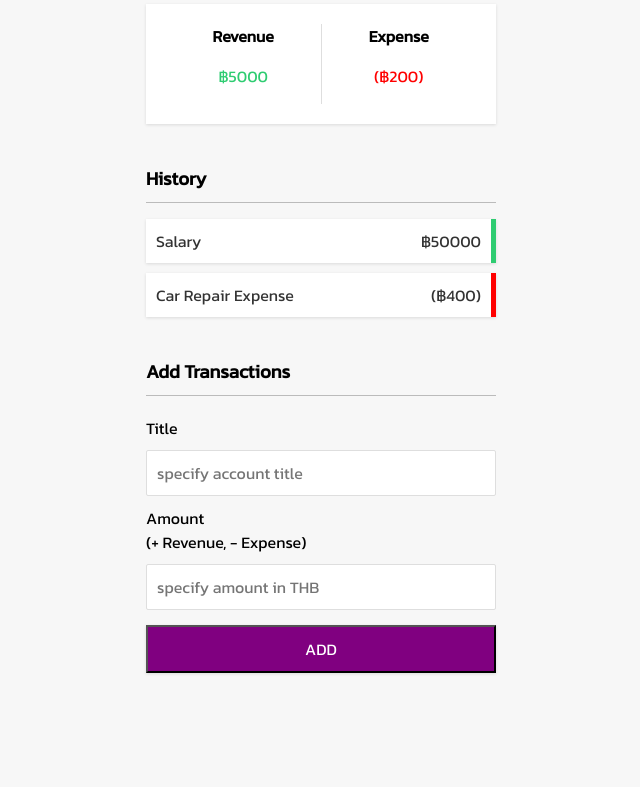
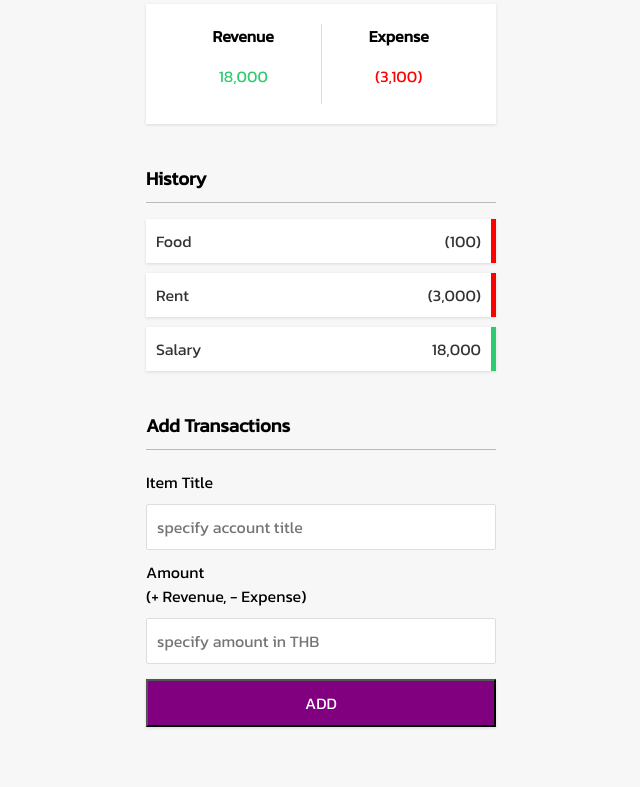
Before and after one commit to Kornkawin/javascript-project, a plain HTML site: page money-tracker/index.html in a window 1280 px wide. Shown: the part 193-980 px from the top of the page, without its empty margins (319-959 px from the left). Before the commit the page ends 926 px from the top, so only its background shows below. Drawn offline with Linux system fonts and the light colour scheme.

Commit message:
[money-tracker] update script.js

```diff
--- a/money-tracker/index.html
+++ b/money-tracker/index.html
@@ -7,7 +7,6 @@
     <meta http-equiv="X-UA-Compatible" content="ie=edge">
     <title>Money Tracker</title>
     <link rel="stylesheet" href="style.css">
-    <script src="script.js"></script>
 </head>
 <body>
     <h2>Money Tracker</h2>
@@ -26,18 +25,13 @@
         </div>
         <h3>History</h3>
         <ul id="list" class="list">
-            <li class="plus">Salary <span>฿50000</span>
-                <button class="delete-btn">X</button>
-            </li>
-            <li class="minus">Car Repair Expense <span>(฿400)</span>
-                <button class="delete-btn">X</button>
-            </li>
+            <!--addDataToList-->
         </ul>
         <h3>Add Transactions</h3>
         <form id="form">
             <div class="form-control">
-                <label for="text">Title</label>
-                <input type="text" name="" id="text" placeholder="specify account title">
+                <label for="item-title">Item Title</label>
+                <input type="text" name="" id="item-title" placeholder="specify account title">
             </div>
             <div class="form-control">
                 <label for="amount">Amount<br>
@@ -48,5 +42,6 @@
             <button class="btn">ADD</button>
         </form>
     </div>
+    <script src="script.js"></script>
 </body>
 </html>
--- a/money-tracker/script.js
+++ b/money-tracker/script.js
@@ -0,0 +1,51 @@
+const balance = document.getElementById('balance');
+const money_plus = document.getElementById('money-plus');
+const money_minus = document.getElementById('money-minus');
+const list = document.getElementById('list');
+const form = document.getElementById('form');
+const text = document.getElementById('text');
+const amount = document.getElementById('amount');
+
+const dataTransaction = [
+    {id:1, text:"Food", amount:-100},
+    {id:2, text:"Rent", amount:-3000},
+    {id:3, text:"Salary", amount:18000}
+];
+
+const transactions = dataTransaction;
+
+const init = () => {
+    transactions.forEach(addDataToList);
+    calculateMoney();
+}
+const addDataToList = (transaction) => {
+    const item = document.createElement('li');
+    const abs_amt = Math.abs(transaction.amount);
+    if (transaction.amount >= 0) {
+        item.classList.add("plus");
+        item.innerHTML = `${transaction.text}<span>${formatNumber(abs_amt)}</span><button class="delete-btn">X</button>`
+    } else {
+        item.classList.add("minus");
+        item.innerHTML = `${transaction.text}<span>(${formatNumber(abs_amt)})</span><button class="delete-btn">X</button>`
+    }
+    list.appendChild(item);
+}
+
+const formatNumber = (num) => {
+    return num.toString().replace(/(\d)(?=(\d{3})+(?!\d))/g, "$1,");
+}
+
+const calculateMoney = () => {
+    const amounts = transactions.map(transaction => transaction.amount);
+    const total = amounts.reduce((sum, amount) => sum += amount, 0).toFixed(2);
+    const revenue = amounts.filter(amount => amount >= 0).reduce((sum, amount) => sum += amount, 0);
+    const expense = amounts.filter(amount => amount < 0).reduce((sum, amount) => sum += amount, 0);
+
+    // display
+    balance.innerText = `฿${formatNumber(total)}`;
+    console.log(`฿${formatNumber(total)}`);
+    money_plus.innerText = `${formatNumber(revenue)}`;
+    money_minus.innerText = `(${formatNumber(Math.abs(expense))})`;
+}
+
+init();
```
Also changed, not shown: money-tracker/topic.txt.
